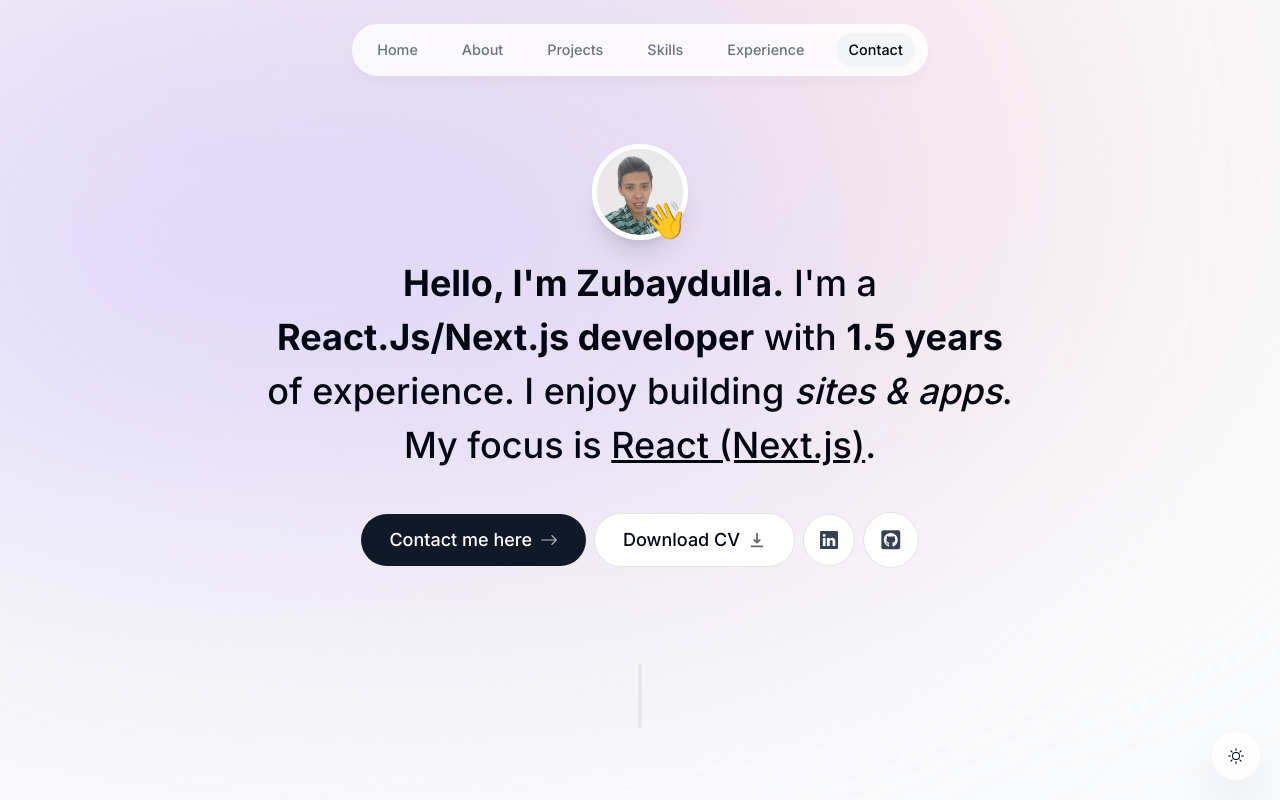
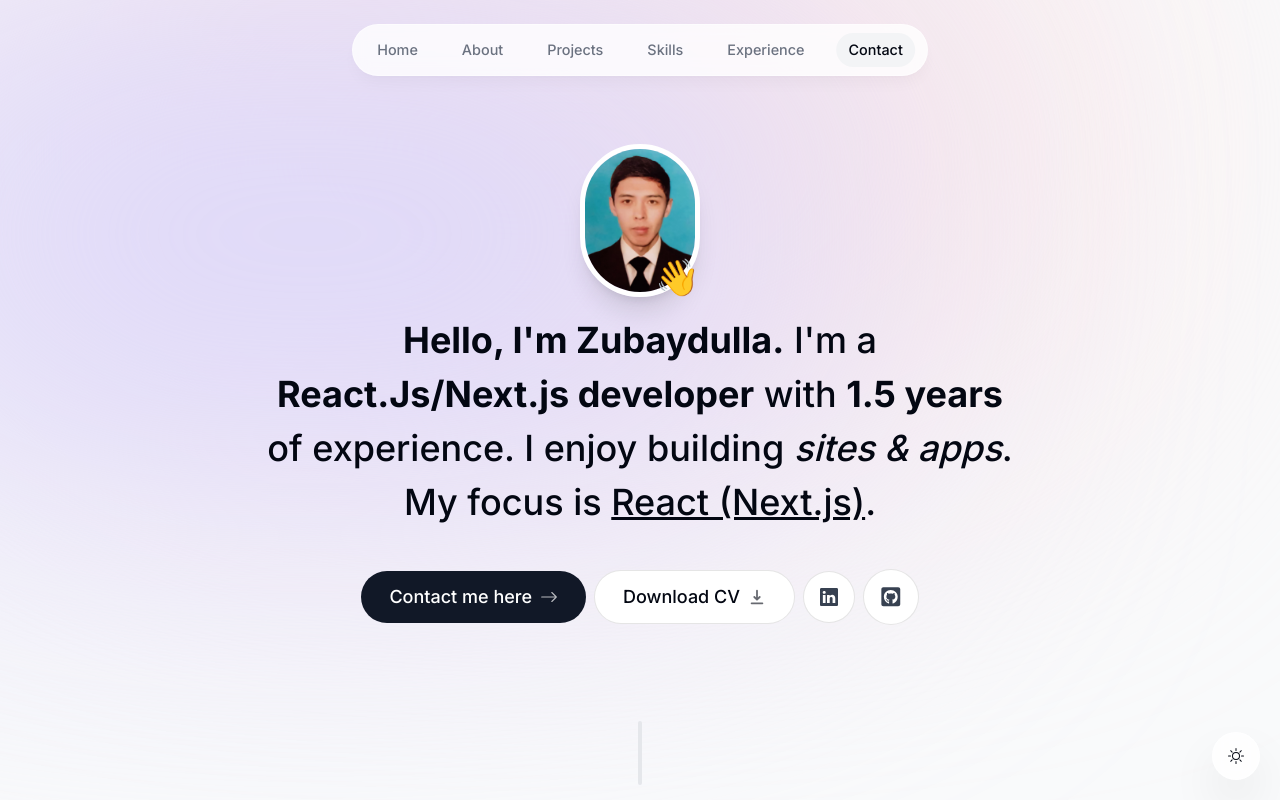
Before and after one commit to ZubaydullaCoder/zubaydulla-portfolio-website, a Next.js app: page / in a window 1280 px wide. Shown: the top 800 px of the page. Built offline with nearby package versions, Linux system fonts and the light colour scheme; no server answers.

Commit message:
image changed

```diff
--- a/components/intro.tsx
+++ b/components/intro.tsx
@@ -31,13 +31,13 @@
             }}
           >
             <Image
-              src="/ZubaydullaImage.png"
+              src="/3x4_rasm_Zubaydulla.jpg"
               alt="Ricardo portrait"
-              width="192"
-              height="192"
+              width="120"
+              height="120"
               quality="95"
               priority={true}
-              className="h-24 w-24 rounded-full object-cover border-[0.35rem] border-white shadow-xl"
+              className="rounded-full object-cover border-[0.35rem] border-white shadow-xl"
             />
           </motion.div>
 
```
Also changed, not shown: public/3x4_rasm_Zubaydulla.jpg (added).
